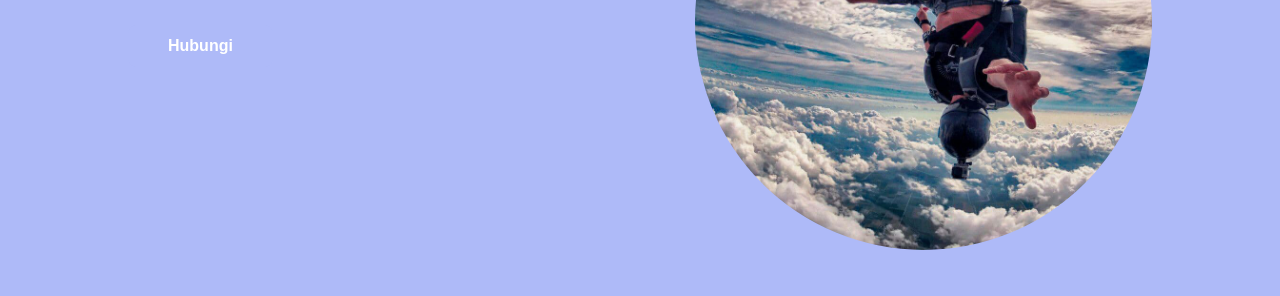
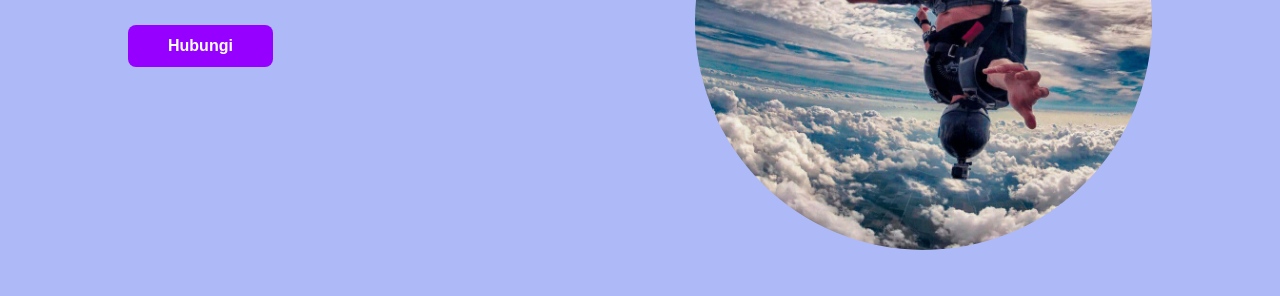
Before and after one commit to edoputra13/deeps, a plain HTML site: page index.html in a window 1280 px wide. Shown: the part 430-726 px from the top of the page. Drawn offline with nearby package versions, Linux system fonts and the light colour scheme; a script that the page names is missing.

Commit message:
styles.css

```diff
--- a/css/styles.css
+++ b/css/styles.css
@@ -8,7 +8,7 @@
 }
 /* ========= COLORES ====== */
 :root{
-    --first-color: #AEBAF8;
+    --first-color: #9600FF;
     --second-color: #FFFFFF;
 
 }
```
